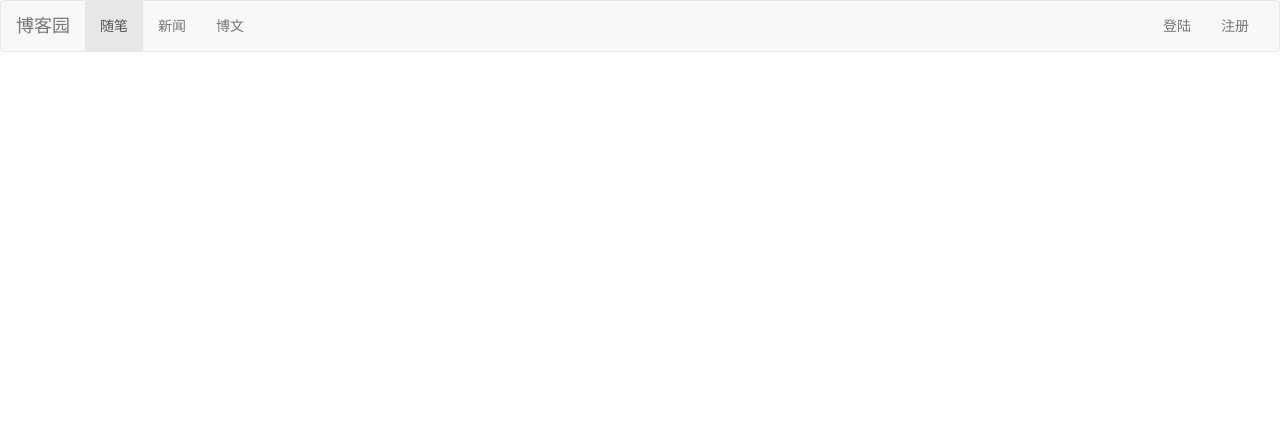
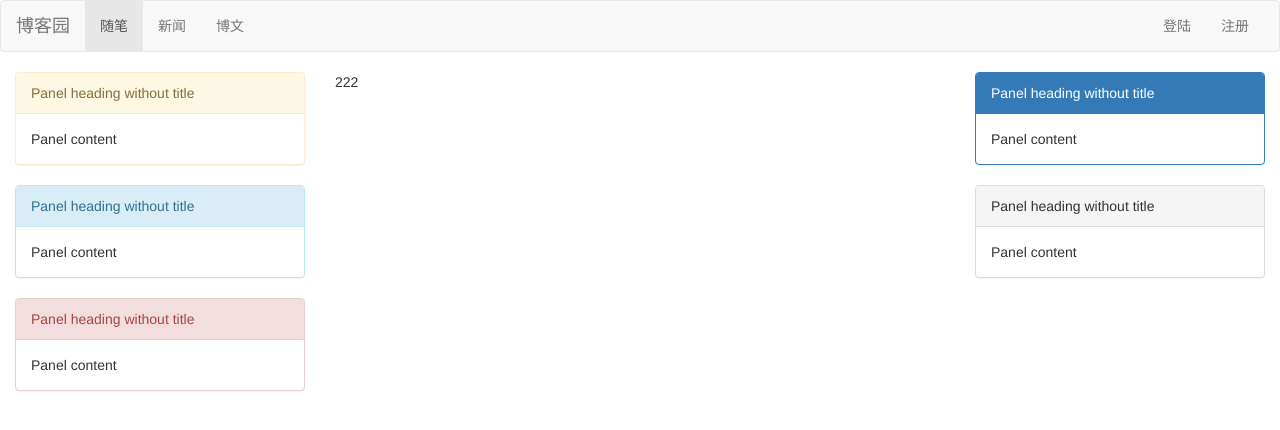
Before and after one commit to Edward66/cnblog, a Django app: template templates/index.html in a window 1280 px wide. Shown: the top 430 px of the page. Run offline with Django 3.2, Linux system fonts and the light colour scheme; the template is opened without the code that fills it, so the values that code supplies are empty; some libraries are stand-ins or nearby versions.

Commit message:
简单完成首页主题布局

```diff
--- a/templates/index.html
+++ b/templates/index.html
@@ -8,6 +8,7 @@
     <script src="/static/blog/bs/js/bootstrap.min.js"></script>
 </head>
 <body>
+<!-- 导航区域 -->
 <nav class="navbar navbar-default">
     <div class="container-fluid">
         <!-- Brand and toggle get grouped for better mobile display -->
@@ -55,5 +56,52 @@
 </nav>
 
 
+<!-- 主题部分 -->
+<div class="container-fluid">
+    <div class="row">
+        <div class="col-md-3">
+            <div class="panel panel-warning">
+                <div class="panel-heading">Panel heading without title</div>
+                <div class="panel-body">
+                    Panel content
+                </div>
+            </div>
+
+            <div class="panel panel-info">
+                <div class="panel-heading">Panel heading without title</div>
+                <div class="panel-body">
+                    Panel content
+                </div>
+            </div>
+
+            <div class="panel panel-danger">
+                <div class="panel-heading">Panel heading without title</div>
+                <div class="panel-body">
+                    Panel content
+                </div>
+            </div>
+
+        </div>
+        <div class="col-md-6">222</div>
+        <div class="col-md-3">
+            <div class="panel panel-primary">
+                <div class="panel-heading">Panel heading without title</div>
+                <div class="panel-body">
+                    Panel content
+                </div>
+            </div>
+
+            <div class="panel panel-default">
+                <div class="panel-heading">Panel heading without title</div>
+                <div class="panel-body">
+                    Panel content
+                </div>
+            </div>
+
+        </div>
+    </div>
+</div>
+
+
 </body>
 </html>
```
